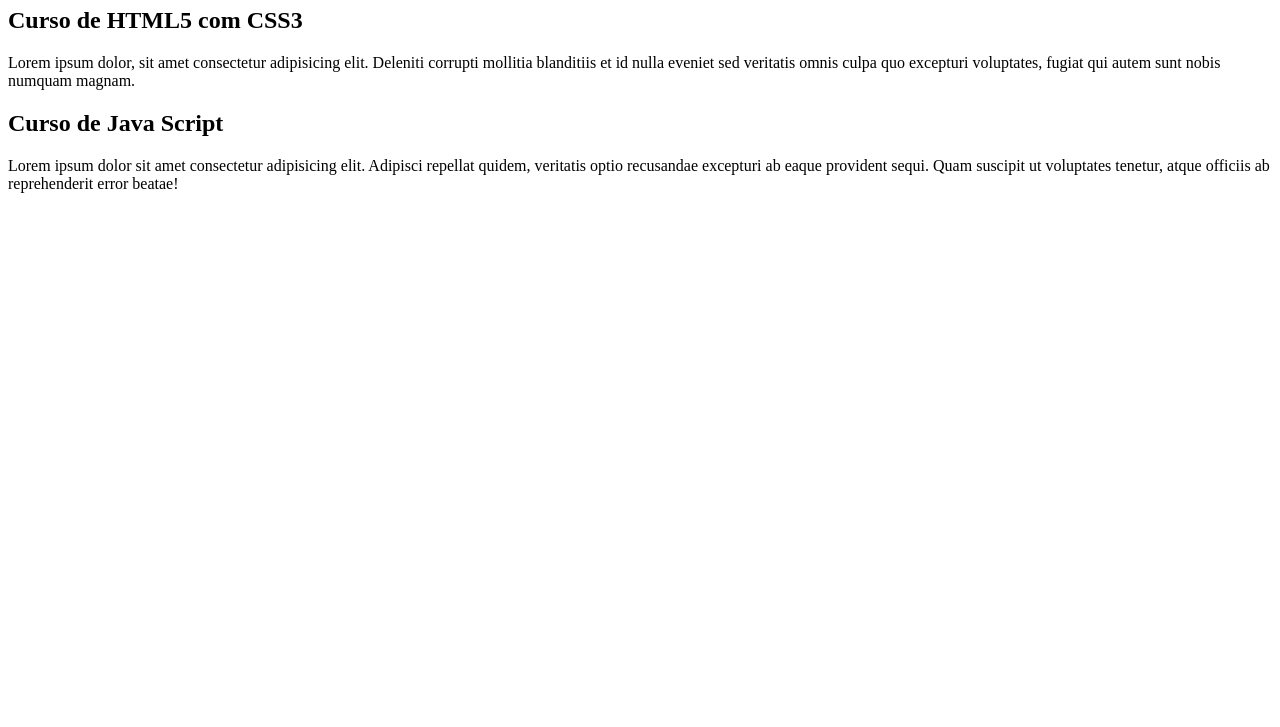
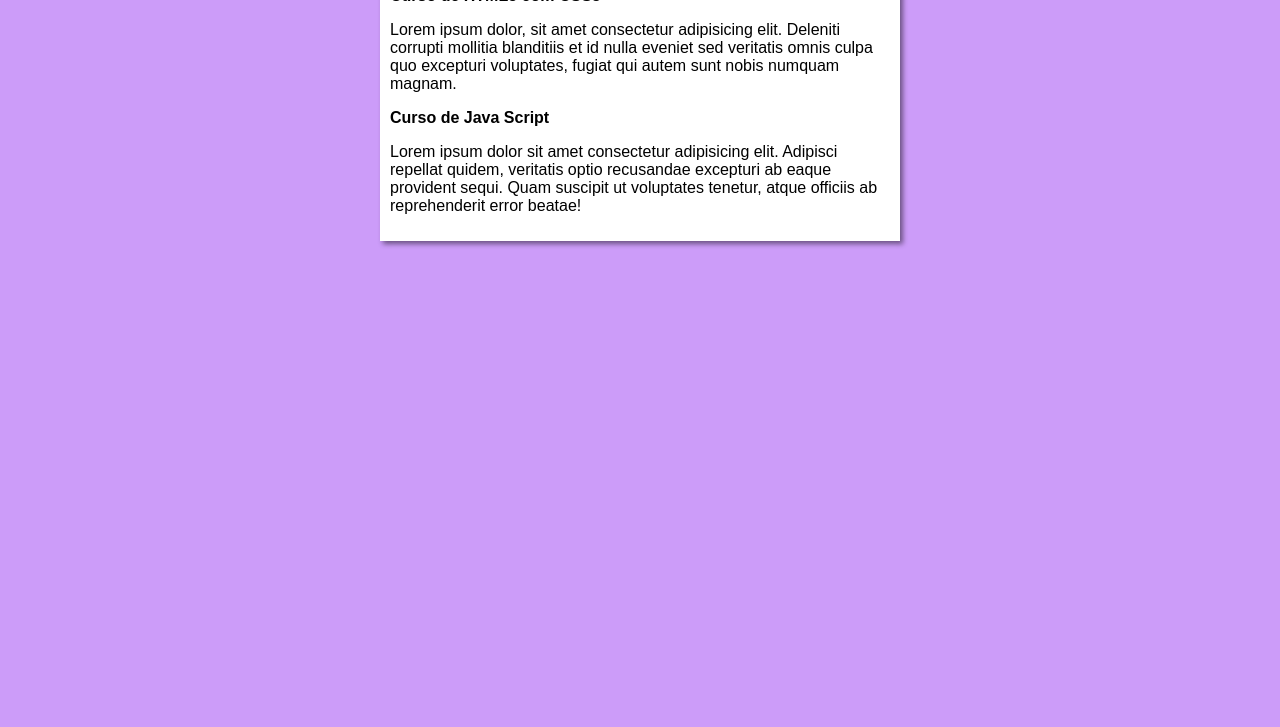
Before and after one commit to Lucas-ads10/Projeto-site-, a plain HTML site: page index.html in a window 1280 px wide. Shown: the part 73-800 px from the top of the page. Drawn offline with Linux system fonts and the light colour scheme.

Commit message:
Squashed commit of the following:
commit f0c6ab21cde35f19f9c538101e0dcbbeddb65d93
Author: Lucas Silva <lucasdssilva13@hotmail.com>
Date:   Tue Feb 7 18:35:06 2023 -0300

    Update index.html

commit 9590973cb662c790bd749730370ed94482f46607
Author: Lucas Silva <lucasdssilva13@hotmail.com>
Date:   Tue Feb 7 18:30:39 2023 -0300

    iniciei o desing

```diff
--- /dev/null
+++ b/estilos/style.css
@@ -0,0 +1,17 @@
+*{
+    font-family: Arial, Helvetica, sans-serif;
+    font-size: 16px;
+}
+
+body{
+    background-color: rgb(204, 156, 249);
+
+}
+
+main{
+    background-color: white;
+    width: 500px;
+    margin: auto;
+    padding: 10px;
+    box-shadow: 3px 3px 5px rgba(0, 0, 0, 0.473);
+}
--- a/index.html
+++ b/index.html
@@ -4,7 +4,8 @@
     <meta charset="UTF-8">
     <meta http-equiv="X-UA-Compatible" content="IE=edge">
     <meta name="viewport" content="width=device-width, initial-scale=1.0">
-    <title>Site CursoeVideo</title>
+    <title>Curso em Vídeo</title>
+    <link rel="stylesheet" href="estilos/style.css">
 </head>
 <body>
     <main>
```
